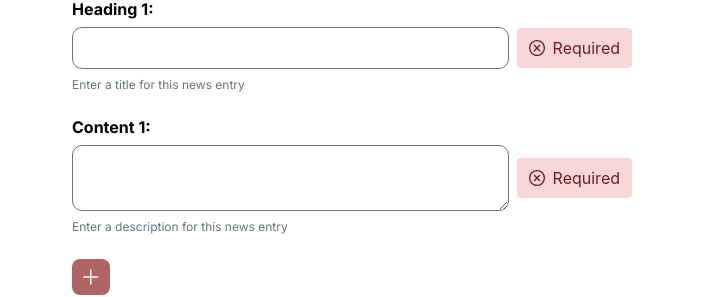
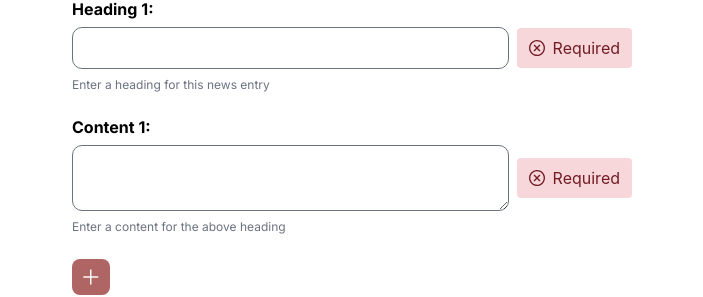
Before and after one commit to bhklab/PMATCH-web, a React (Vite) app in the folder client/: page /news in a window 1280 px wide. Shown: the part 323-620 px from the top of the page, without its empty margins (288-991 px from the left). Built offline with nearby package versions, Linux system fonts and the light colour scheme; no server answers.

Commit message:
overflow error correction

```diff
--- a/client/src/components/sub-pages/Team.jsx
+++ b/client/src/components/sub-pages/Team.jsx
@@ -69,7 +69,7 @@ const Team = () => {
                 {teams.map(team => (
                     <button
                         key={team.name}
-                        className="flex flex-col px-10 py-10 md:px-6 md:py-6 shadow-lg gap-8 justify-between items-center border-solid border-1 rounded-lg w-[250px] h-[250px] transition duration-500 hover:scale-110 hover:cursor hover:border-red-1000 hover:shadow-red-1000"
+                        className="flex flex-col px-10 py-10 md:px-6 md:py-6 shadow-lg gap-8 justify-between items-center border-solid border-1 rounded-lg w-[275px] h-[275px] transition duration-500 hover:scale-110 hover:cursor hover:border-red-1000 hover:shadow-red-1000"
                         onClick={() => openModal(team)}
                     >
                         <div className="h-[220px] w-72 px-12 flex flex-col justify-center items-center">
@@ -88,7 +88,7 @@ const Team = () => {
             <div className="flex flex-row sm:flex-col gap-8 justify-center items-center text-center flex-wrap">
                 {support.map(team => (
                     <a href={team.link} target="_blank" key={team.name}>
-                        <div className="flex flex-col px-10 py-10 md:px-6 md:py-6 shadow-lg gap-8 justify-between items-center border-solid border-1 rounded-lg w-[250px] h-[250px] transition duration-500 hover:scale-110 hover:cursor hover:border-red-1000 hover:shadow-red-1000">
+                        <div className="flex flex-col px-10 py-10 md:px-6 md:py-6 shadow-lg gap-8 justify-between items-center border-solid border-1 rounded-lg w-[275px] h-[275px] transition duration-500 hover:scale-110 hover:cursor hover:border-red-1000 hover:shadow-red-1000">
                             <div className="h-48 w-72 px-12 flex flex-col justify-center items-center">
                                 <img src={team.img} alt={team.name} className="max-h-full max-w-full shadow-2" />
                             </div>
--- a/client/src/pages/News.jsx
+++ b/client/src/pages/News.jsx
@@ -136,7 +136,7 @@ const News = () => {
                                     />
                                     {item.subtitle === '' && <Message severity="error" text="Required" />}
                                 </div>
-                                <p className="text-bodySm m-0 text-gray-500">Enter a title for this news entry</p>
+                                <p className="text-bodySm m-0 text-gray-500">Enter a heading for this news entry</p>
                             </div>
                             <div className="flex flex-col gap-2 px-10">
                                 <h3 className="m-0 font-bold text-headingMd">Content {index + 1}:</h3>
@@ -148,7 +148,7 @@ const News = () => {
                                     />
                                     {item.description === '' && <Message severity="error" text="Required" />}
                                 </div>
-                                <p className="text-bodySm m-0 text-gray-500">Enter a description for this news entry</p>
+                                <p className="text-bodySm m-0 text-gray-500">Enter a content for the above heading</p>
                             </div>
                         </div>
                     ))}
```
